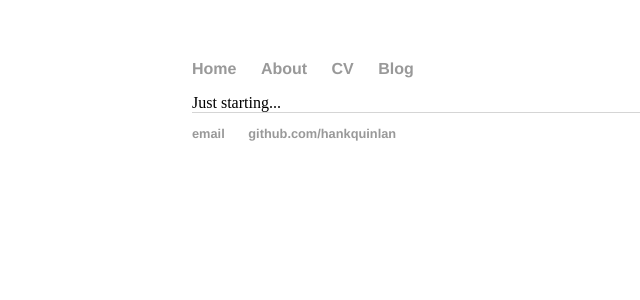
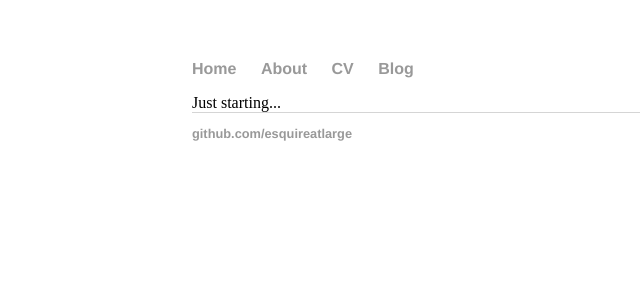
Before and after one commit to esquireatlarge/esquireatlarge.github.io, a Jekyll site: the page built from index.html, in a window 1280 px wide. Shown: the top 300 px of the page, without its empty margins (0-640 px from the left). Built offline with Jekyll 4.4.1, drawn with Linux system fonts in a browser that asks for light colours.

Commit message:
Update default.html
Updated links

```diff
--- a/_layouts/default.html
+++ b/_layouts/default.html
@@ -21,8 +21,7 @@
 			</div><!-- /.container -->
 			<footer>
 	    		<ul>
-	        		<li><a href="mailto:hankquinlanhub@gmail.com">email</a></li>
-	        		<li><a href="https://github.com/hankquinlan">github.com/hankquinlan</a></li>
+	        		<li><a href="https://github.com/esquireatlarge">github.com/esquireatlarge</a></li>
 				</ul>
 			</footer>
 		</body>
```
